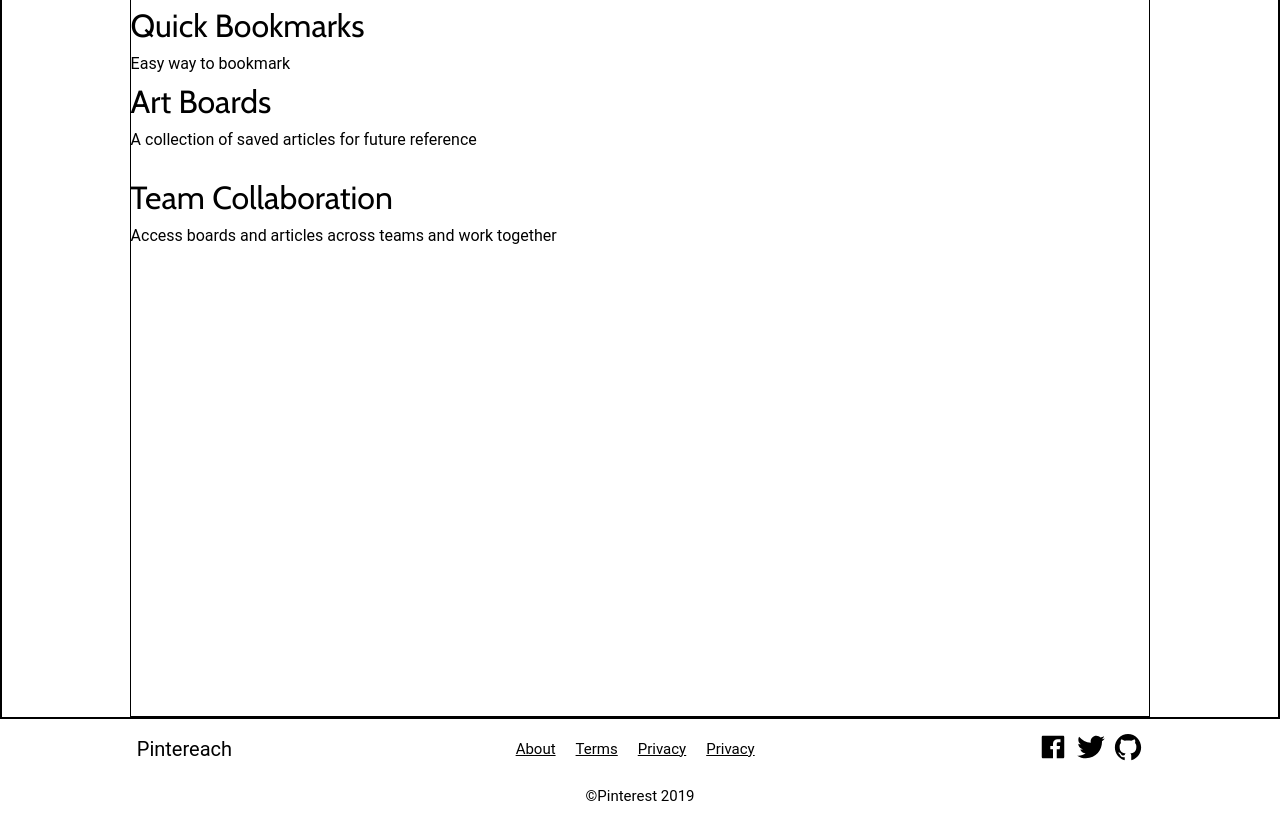
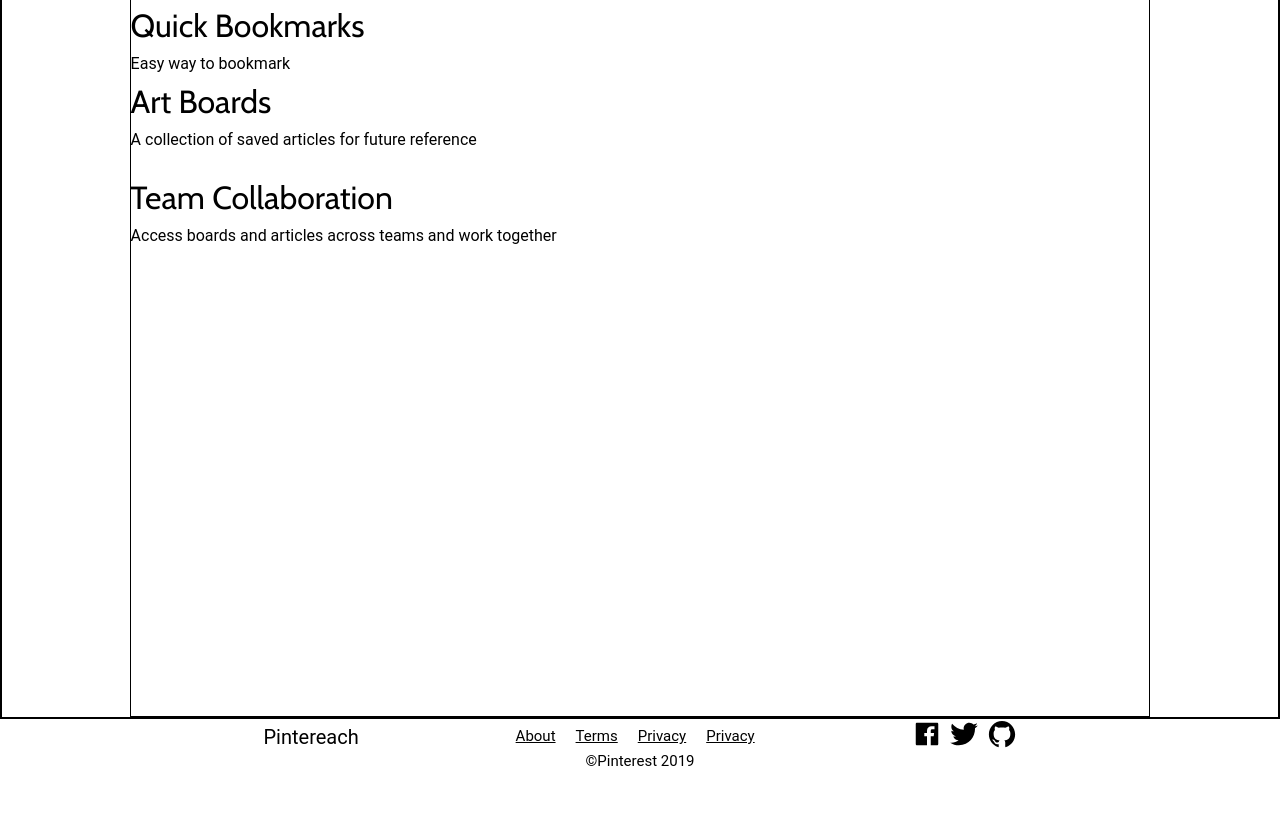
Before and after one commit to Build-Week-Pintereach-1/Marketing-page, a plain HTML site: page index.html in a window 1280 px wide. Shown: the part 453-1292 px from the top of the page. After the commit the page ends 1252 px from the top, so only its background shows below. Drawn offline with nearby package versions, Linux system fonts and the light colour scheme.

Commit message:
fixed footer

```diff
--- a/less/footer.less
+++ b/less/footer.less
@@ -1,6 +1,8 @@
 footer {
-    height: 15vh;
+    height: auto;
     font-size: 1.5rem;
+    max-width: 900px;
+    margin: 0px auto;
     .links {
         display: flex;
         align-items: center;
@@ -8,9 +10,14 @@ footer {
         height: 50%;
         @media @mobile {
             flex-direction: column;
+
+            padding: 1rem;
         }
         .logo {
             font-size: 2rem;
+            @media @mobile {
+                padding-bottom: 10px;
+            }
         }
         .footernav ul {
             display: flex;
@@ -21,10 +28,13 @@ footer {
         }
         .icons {
             font-size: 3rem;
+            @media @mobile {
+                padding: 2rem;
+            }
         }
     }
     .copyright {
         text-align: center;
-        padding-top: 1rem;
+        padding-bottom: 3rem;
     }
 }
```
Also changed, not shown: css/index.css.
